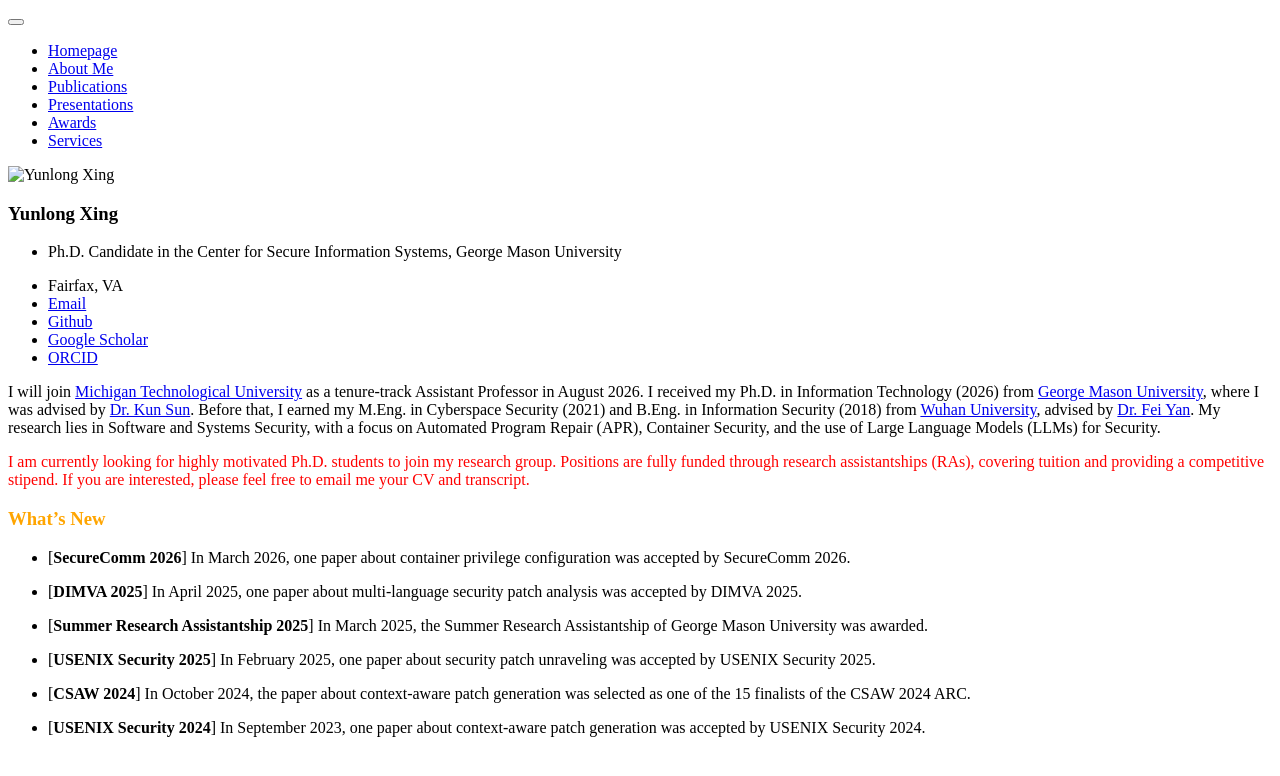
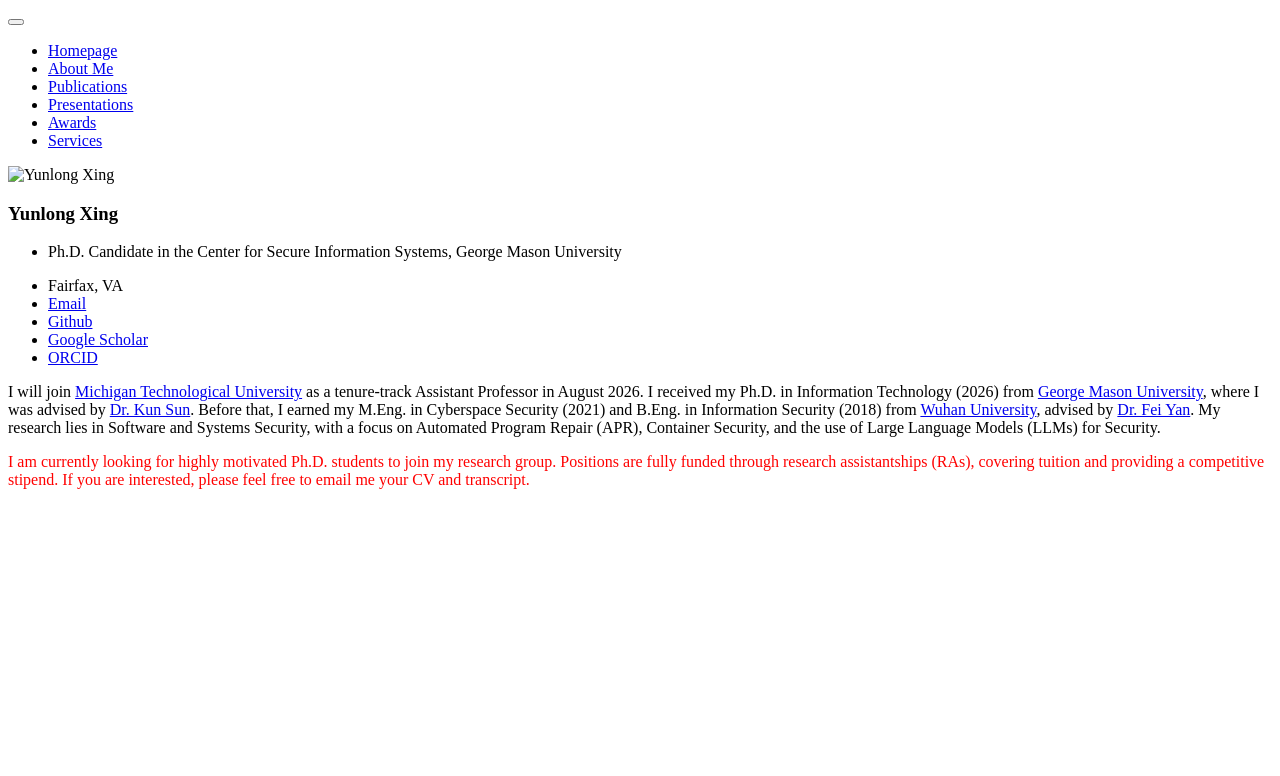
Before and after one commit to YunlongXing/yunlongxing.github.io, a Jekyll site: the page built from _pages/includes/intro.md, in a window 1280 px wide. Shown: the top 776 px of the page. Built offline with Jekyll 4.4.1, drawn with Linux system fonts in a browser that asks for light colours; our own code applies the rules of GitHub Pages for plain Markdown files.

Commit message:
Remove recent achievements from intro.md
Removed the list of recent papers and awards from the introduction.

```diff
--- a/_pages/includes/intro.md
+++ b/_pages/includes/intro.md
@@ -7,16 +7,3 @@ I will join [Michigan Technological University][Michigan Technological Universit
 [Dr. Kun Sun]: https://csis.gmu.edu/ksun/
 [Dr. Fei Yan]: https://cse.whu.edu.cn/info/3301/37361.htm
 [Wuhan University]: https://en.whu.edu.cn/
-
-# <span style="color:orange">What's New</span>
-+ [**SecureComm 2026**] In March 2026, one paper about container privilege configuration was accepted by SecureComm 2026.
-
-+ [**DIMVA 2025**] In April 2025, one paper about multi-language security patch analysis was accepted by DIMVA 2025.
-
-+ [**Summer Research Assistantship 2025**] In March 2025, the Summer Research Assistantship of George Mason University was awarded.
-
-+ [**USENIX Security 2025**] In February 2025, one paper about security patch unraveling was accepted by USENIX Security 2025.
-
-+ [**CSAW 2024**] In October 2024, the paper about context-aware patch generation was selected as one of the 15 finalists of the CSAW 2024 ARC.
-
-+ [**USENIX Security 2024**] In September 2023, one paper about context-aware patch generation was accepted by USENIX Security 2024.
```
